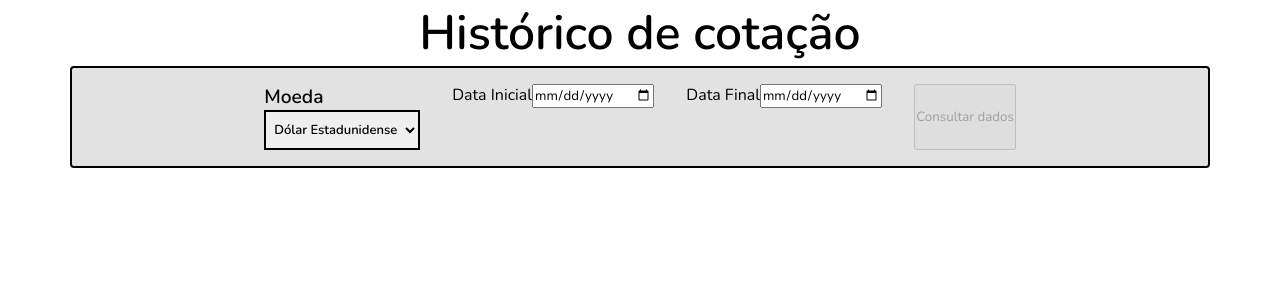
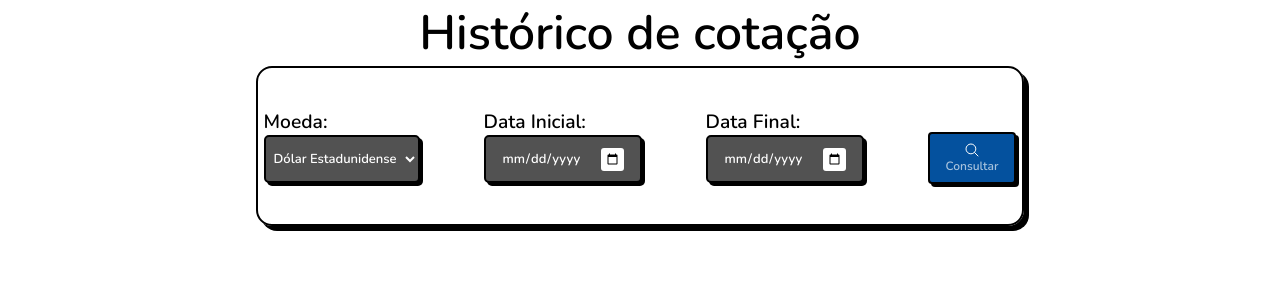
Before and after one commit to ronaldoarruda/desafio-flexpag-front-end, an Angular app: page / in a window 1280 px wide. Shown: the top 300 px of the page. Built offline with nearby package versions, Linux system fonts and the light colour scheme.

Commit message:
detalhes de estilização

```diff
--- a/src/app/components/nav/nav.component.html
+++ b/src/app/components/nav/nav.component.html
@@ -1,20 +1,20 @@
 <form [formGroup]="formulario">
   <div class="custom-select">
-    <label for="currency">Moeda</label>
+    <label for="currency">Moeda:</label>
     <select  id="currency" formControlName="currency">
       <option [value]="currency.id" *ngFor="let currency of currencies">{{ currency.text }}</option>
     </select>
   </div>
-  <div>
-    <label for="initialDate">Data Inicial</label>
+  <div class="custom-date">
+    <label for="initialDate">Data Inicial:</label>
     <input id="initialDate" type="date" formControlName="initialDate">
-    <div style='color:red' *ngIf="formulario.get('initialDate')?.errors?.['required'] && formulario.get('initialDate')?.touched">Escolha uma data inicial</div>
+    <div class="error" style='color:red; font-weight:600' *ngIf="formulario.get('initialDate')?.errors?.['required'] && formulario.get('initialDate')?.touched">Escolha uma data inicial</div>
   </div>
-  <div>
-    <label for="finalDate">Data Final</label>
-    <input id="finalDate" type="date" formControlName="finalDate">
-    <div style='color:red' *ngIf="formulario.get('finalDate')?.errors?.['required'] &&formulario.get('finalDate')?.touched">Escolha uma data final</div>
-    <div *ngIf="formulario.errors?.['isEndDateLowerThanInitialDate'] && (formulario.touched || formulario.dirty)" style="color: red"> Data final é maior que a inicial</div>
+  <div class="custom-date">
+    <label for="finalDate">Data Final:</label>
+    <input id="finalDate" type="date"  pattern="[0-9]{2}-[0-9]{2}-[0-9]{4}" formControlName="finalDate">
+    <div class="error" style='color:red; font-weight:600' *ngIf="formulario.get('finalDate')?.errors?.['required'] &&formulario.get('finalDate')?.touched">Escolha uma data final</div>
   </div>
-  <button [disabled]="formulario.invalid" type="submit">Consultar dados</button>
+  <button [disabled]="formulario.invalid" type="submit"> <img src="/assets/search-outline.svg" alt=""> Consultar</button>
+  <div *ngIf="formulario.errors?.['isEndDateLowerThanInitialDate'] && (formulario.touched || formulario.dirty)" style="color: red"> Data final é maior que a inicial</div>
 </form>
--- a/src/app/components/nav/nav.component.scss
+++ b/src/app/components/nav/nav.component.scss
@@ -1,27 +1,94 @@
 form {
   display: flex;
-  column-gap: 2rem;
+  align-items: center;
+  justify-content: center;
+  column-gap: 4rem;
   border: 2px solid black;
-  border-radius: 0.25rem;
-  padding: 1rem 12rem;
-  background-color: rgb(227, 226, 226);
+  border-radius: 1rem;
+  width: 60vw;
+  height: 10rem;
+  box-shadow: 5px 5px black;
+}
+
+label {
+  font-size: 1.2em;
+  font-weight:600 ;
 }
 
 .custom-select {
   display: flex;
   flex-direction: column;
 
-  label {
-    font-size: 1.2em;
-    font-weight:600 ;
-  }
-
   select {
     font-size: 13px;
     font-weight: 600;
-    height: 2.5rem;
+    height: 3rem;
     padding: 0.25rem;
     cursor: pointer;
+    background-color: rgb(82, 82, 82);
     border: 2px solid black;
+    color: white;
+    border-radius: 5px;
+    box-shadow: 3px 3px black;
   }
 }
+
+.custom-date {
+  display: flex;
+  flex-direction: column;
+  position:relative;
+
+  input {
+    font-size: 13px;
+    font-weight: 600;
+    height: 3rem;
+    padding: 1rem;
+    cursor: pointer;
+    background-color: rgb(82, 82, 82);
+    color: white;
+    border: 2px solid black;
+    outline: none;
+    border-radius:5px;
+    box-shadow: 3px 3px black;
+  }
+
+  ::-webkit-calendar-picker-indicator {
+    background-color: white;
+    padding: 5px;
+    cursor:pointer;
+    border-radius: 3px;
+  }
+
+
+}
+
+
+button {
+  margin-top: 1.5rem;
+  display: flex;
+  flex-direction: column;
+  align-items: center;
+  font-size: 12px;
+
+  background-color: #0080ff;
+  color: white;
+  font-weight: 600;
+  padding: 0.5rem 1rem;
+  border-radius: 0.25rem;
+  box-shadow: 3px 3px black;
+  border: 2px solid black;
+
+  img {
+    height: 1rem;
+  }
+}
+
+button:disabled {
+  color: #ffffffa6;
+  background-color: #04519e;
+}
+
+.error {
+  position: absolute;
+  margin-top: 4.2rem;
+}
--- a/src/index.html
+++ b/src/index.html
@@ -1,5 +1,5 @@
 <!doctype html>
-<html lang="en">
+<html lang="pt-BR">
 <head>
   <meta charset="utf-8">
   <title>FlexPagChallenge</title>
--- a/src/styles.scss
+++ b/src/styles.scss
@@ -1,9 +1,11 @@
-@import url('https://fonts.googleapis.com/css2?family=Nunito:wght@200;400;600&display=swap');
+@import url('https://fonts.googleapis.com/css2?family=Nunito:ital,wght@0,200;0,400;0,600;0,800;1,900&display=swap');
+@import url('https://fonts.googleapis.com/css2?family=Amatic+SC:wght@400;700&family=Nunito:ital,wght@0,200;0,400;0,600;0,800;1,900&display=swap');
 
 *{
   margin:0;
   padding: 0;
   font-family: 'Nunito', sans-serif;
+  box-sizing: border-box;
 }
 
 html {
```
Also changed, not shown: src/assets/search-outline.svg (added).
